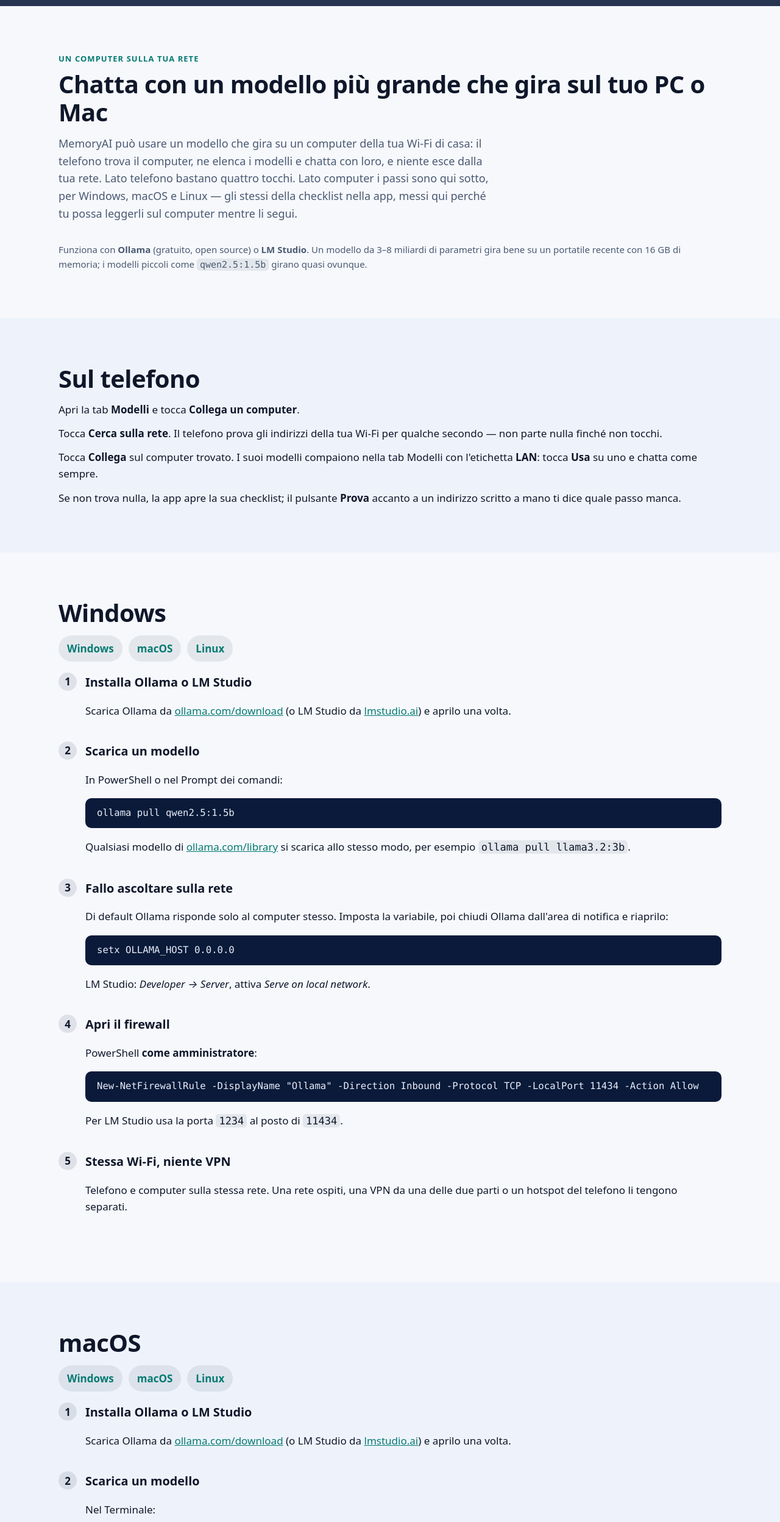
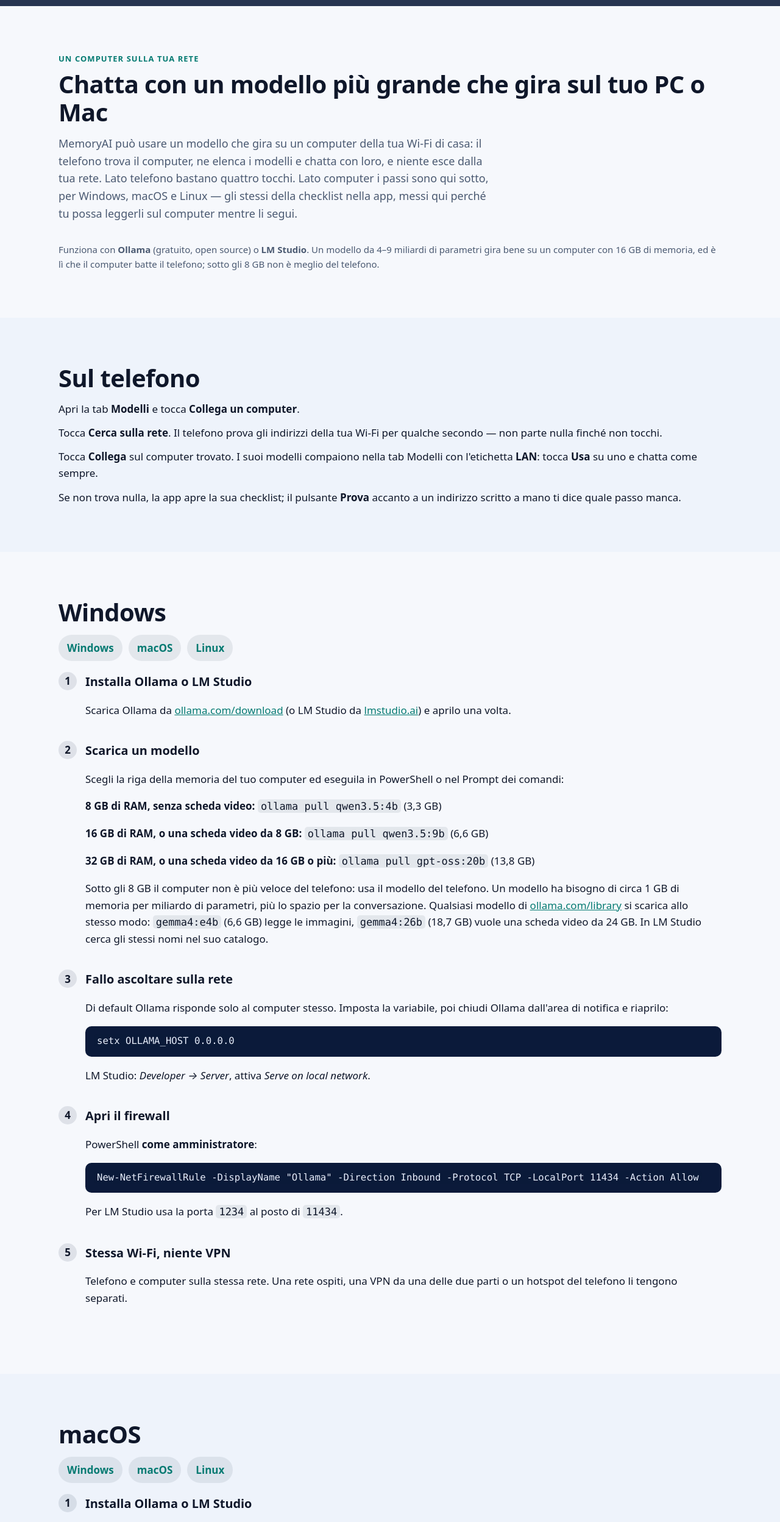
Before and after one commit to alessandrofacchini/memoryai, a plain HTML site: page it/connect/index.html in a window 1280 px wide. Shown: the part 50-2546 px from the top of the page at 61% size. Drawn offline with Linux system fonts and the light colour scheme.

Commit message:
connect page: the model to download chosen by the computer's memory, the 1.5b line removed

```diff
--- a/it/connect/index.html
+++ b/it/connect/index.html
@@ -51,7 +51,7 @@
       <p class="kicker">Un computer sulla tua rete</p>
       <h2 id="title">Chatta con un modello più grande che gira sul tuo PC o Mac</h2>
       <p class="intro">MemoryAI può usare un modello che gira su un computer della tua Wi‑Fi di casa: il telefono trova il computer, ne elenca i modelli e chatta con loro, e niente esce dalla tua rete. Lato telefono bastano quattro tocchi. Lato computer i passi sono qui sotto, per Windows, macOS e Linux — gli stessi della checklist nella app, messi qui perché tu possa leggerli sul computer mentre li segui.</p>
-      <p class="note">Funziona con <strong>Ollama</strong> (gratuito, open source) o <strong>LM Studio</strong>. Un modello da 3–8 miliardi di parametri gira bene su un portatile recente con 16 GB di memoria; i modelli piccoli come <code>qwen2.5:1.5b</code> girano quasi ovunque.</p>
+      <p class="note">Funziona con <strong>Ollama</strong> (gratuito, open source) o <strong>LM Studio</strong>. Un modello da 4–9 miliardi di parametri gira bene su un computer con 16 GB di memoria, ed è lì che il computer batte il telefono; sotto gli 8 GB non è meglio del telefono.</p>
     </div>
   </section>
 
@@ -73,7 +73,7 @@
       <nav class="os-nav" aria-label="Sistema operativo"><a href="#windows">Windows</a><a href="#macos">macOS</a><a href="#linux">Linux</a></nav>
       <ol class="steps">
         <li><h3>Installa Ollama o LM Studio</h3><p>Scarica Ollama da <a href="https://ollama.com/download">ollama.com/download</a> (o LM Studio da <a href="https://lmstudio.ai">lmstudio.ai</a>) e aprilo una volta.</p></li>
-        <li><h3>Scarica un modello</h3><p>In PowerShell o nel Prompt dei comandi:</p><pre><code>ollama pull qwen2.5:1.5b</code></pre><p>Qualsiasi modello di <a href="https://ollama.com/library">ollama.com/library</a> si scarica allo stesso modo, per esempio <code>ollama pull llama3.2:3b</code>.</p></li>
+        <li><h3>Scarica un modello</h3><p>Scegli la riga della memoria del tuo computer ed eseguila in PowerShell o nel Prompt dei comandi:</p><p><strong>8 GB di RAM, senza scheda video:</strong> <code>ollama pull qwen3.5:4b</code> (3,3 GB)</p><p><strong>16 GB di RAM, o una scheda video da 8 GB:</strong> <code>ollama pull qwen3.5:9b</code> (6,6 GB)</p><p><strong>32 GB di RAM, o una scheda video da 16 GB o più:</strong> <code>ollama pull gpt-oss:20b</code> (13,8 GB)</p><p>Sotto gli 8 GB il computer non è più veloce del telefono: usa il modello del telefono. Un modello ha bisogno di circa 1 GB di memoria per miliardo di parametri, più lo spazio per la conversazione. Qualsiasi modello di <a href="https://ollama.com/library">ollama.com/library</a> si scarica allo stesso modo: <code>gemma4:e4b</code> (6,6 GB) legge le immagini, <code>gemma4:26b</code> (18,7 GB) vuole una scheda video da 24 GB. In LM Studio cerca gli stessi nomi nel suo catalogo.</p></li>
         <li><h3>Fallo ascoltare sulla rete</h3><p>Di default Ollama risponde solo al computer stesso. Imposta la variabile, poi chiudi Ollama dall'area di notifica e riaprilo:</p><pre><code>setx OLLAMA_HOST 0.0.0.0</code></pre><p>LM Studio: <em>Developer → Server</em>, attiva <em>Serve on local network</em>.</p></li>
         <li><h3>Apri il firewall</h3><p>PowerShell <strong>come amministratore</strong>:</p><pre><code>New-NetFirewallRule -DisplayName "Ollama" -Direction Inbound -Protocol TCP -LocalPort 11434 -Action Allow</code></pre><p>Per LM Studio usa la porta <code>1234</code> al posto di <code>11434</code>.</p></li>
         <li><h3>Stessa Wi‑Fi, niente VPN</h3><p>Telefono e computer sulla stessa rete. Una rete ospiti, una VPN da una delle due parti o un hotspot del telefono li tengono separati.</p></li>
@@ -87,7 +87,7 @@
       <nav class="os-nav" aria-label="Sistema operativo"><a href="#windows">Windows</a><a href="#macos">macOS</a><a href="#linux">Linux</a></nav>
       <ol class="steps">
         <li><h3>Installa Ollama o LM Studio</h3><p>Scarica Ollama da <a href="https://ollama.com/download">ollama.com/download</a> (o LM Studio da <a href="https://lmstudio.ai">lmstudio.ai</a>) e aprilo una volta.</p></li>
-        <li><h3>Scarica un modello</h3><p>Nel Terminale:</p><pre><code>ollama pull qwen2.5:1.5b</code></pre></li>
+        <li><h3>Scarica un modello</h3><p>Scegli la riga della memoria del tuo computer ed eseguila nel Terminale:</p><p><strong>8 GB di RAM, senza scheda video:</strong> <code>ollama pull qwen3.5:4b</code> (3,3 GB)</p><p><strong>16 GB di RAM, o una scheda video da 8 GB:</strong> <code>ollama pull qwen3.5:9b</code> (6,6 GB)</p><p><strong>32 GB di RAM, o una scheda video da 16 GB o più:</strong> <code>ollama pull gpt-oss:20b</code> (13,8 GB)</p><p>Sotto gli 8 GB il computer non è più veloce del telefono: usa il modello del telefono. Un modello ha bisogno di circa 1 GB di memoria per miliardo di parametri, più lo spazio per la conversazione. Qualsiasi modello di <a href="https://ollama.com/library">ollama.com/library</a> si scarica allo stesso modo: <code>gemma4:e4b</code> (6,6 GB) legge le immagini, <code>gemma4:26b</code> (18,7 GB) vuole una scheda video da 24 GB. In LM Studio cerca gli stessi nomi nel suo catalogo.</p></li>
         <li><h3>Fallo ascoltare sulla rete</h3><p>Imposta la variabile, poi chiudi Ollama dalla barra dei menu e riaprilo:</p><pre><code>launchctl setenv OLLAMA_HOST 0.0.0.0</code></pre><p>LM Studio: <em>Developer → Server</em>, attiva <em>Serve on local network</em>.</p></li>
         <li><h3>Apri il firewall</h3><p>macOS chiede al primo collegamento: consenti a Ollama (o LM Studio) di accettare connessioni in entrata. Se il firewall è spento in <em>Impostazioni di Sistema → Rete → Firewall</em>, non c'è nulla da fare.</p></li>
         <li><h3>Stessa Wi‑Fi, niente VPN</h3><p>Telefono e computer sulla stessa rete. Una rete ospiti, una VPN da una delle due parti o un hotspot del telefono li tengono separati.</p></li>
@@ -101,7 +101,7 @@
       <nav class="os-nav" aria-label="Sistema operativo"><a href="#windows">Windows</a><a href="#macos">macOS</a><a href="#linux">Linux</a></nav>
       <ol class="steps">
         <li><h3>Installa Ollama</h3><p>In un terminale:</p><pre><code>curl -fsSL https://ollama.com/install.sh | sh</code></pre><p>LM Studio per Linux è un AppImage da <a href="https://lmstudio.ai">lmstudio.ai</a>.</p></li>
-        <li><h3>Scarica un modello</h3><pre><code>ollama pull qwen2.5:1.5b</code></pre></li>
+        <li><h3>Scarica un modello</h3><p>Scegli la riga della memoria del tuo computer ed eseguila in un terminale:</p><p><strong>8 GB di RAM, senza scheda video:</strong> <code>ollama pull qwen3.5:4b</code> (3,3 GB)</p><p><strong>16 GB di RAM, o una scheda video da 8 GB:</strong> <code>ollama pull qwen3.5:9b</code> (6,6 GB)</p><p><strong>32 GB di RAM, o una scheda video da 16 GB o più:</strong> <code>ollama pull gpt-oss:20b</code> (13,8 GB)</p><p>Sotto gli 8 GB il computer non è più veloce del telefono: usa il modello del telefono. Un modello ha bisogno di circa 1 GB di memoria per miliardo di parametri, più lo spazio per la conversazione. Qualsiasi modello di <a href="https://ollama.com/library">ollama.com/library</a> si scarica allo stesso modo: <code>gemma4:e4b</code> (6,6 GB) legge le immagini, <code>gemma4:26b</code> (18,7 GB) vuole una scheda video da 24 GB. In LM Studio cerca gli stessi nomi nel suo catalogo.</p></li>
         <li><h3>Fallo ascoltare sulla rete</h3><p>Per una sessione:</p><pre><code>OLLAMA_HOST=0.0.0.0 ollama serve</code></pre><p>Per il servizio installato dallo script, imposta la variabile una volta per tutte:</p><pre><code>sudo systemctl edit ollama
 # aggiungi queste due righe, salva, poi:
 [Service]
```
Also changed, not shown: connect/index.html (+4 -4 lines).
